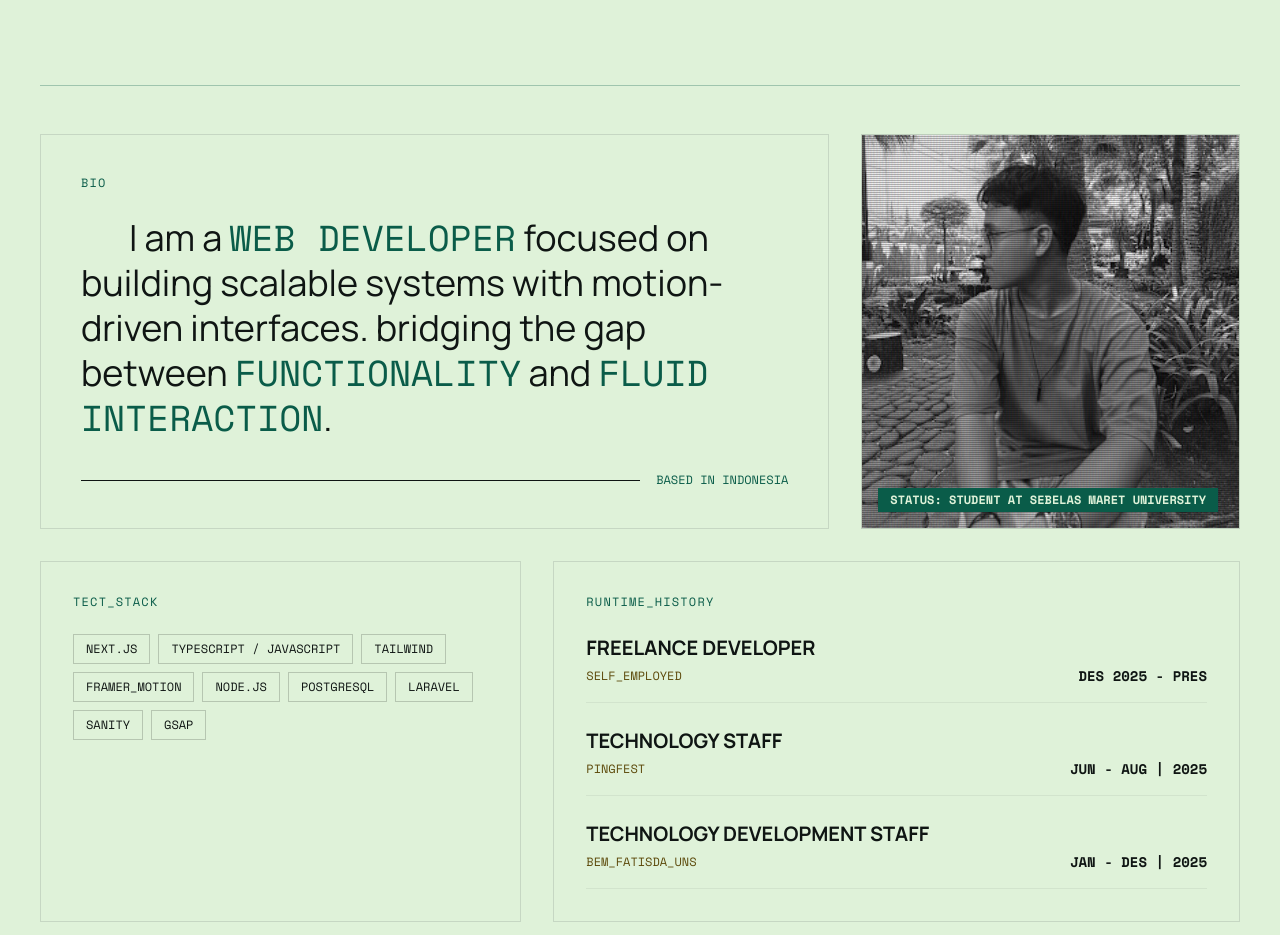
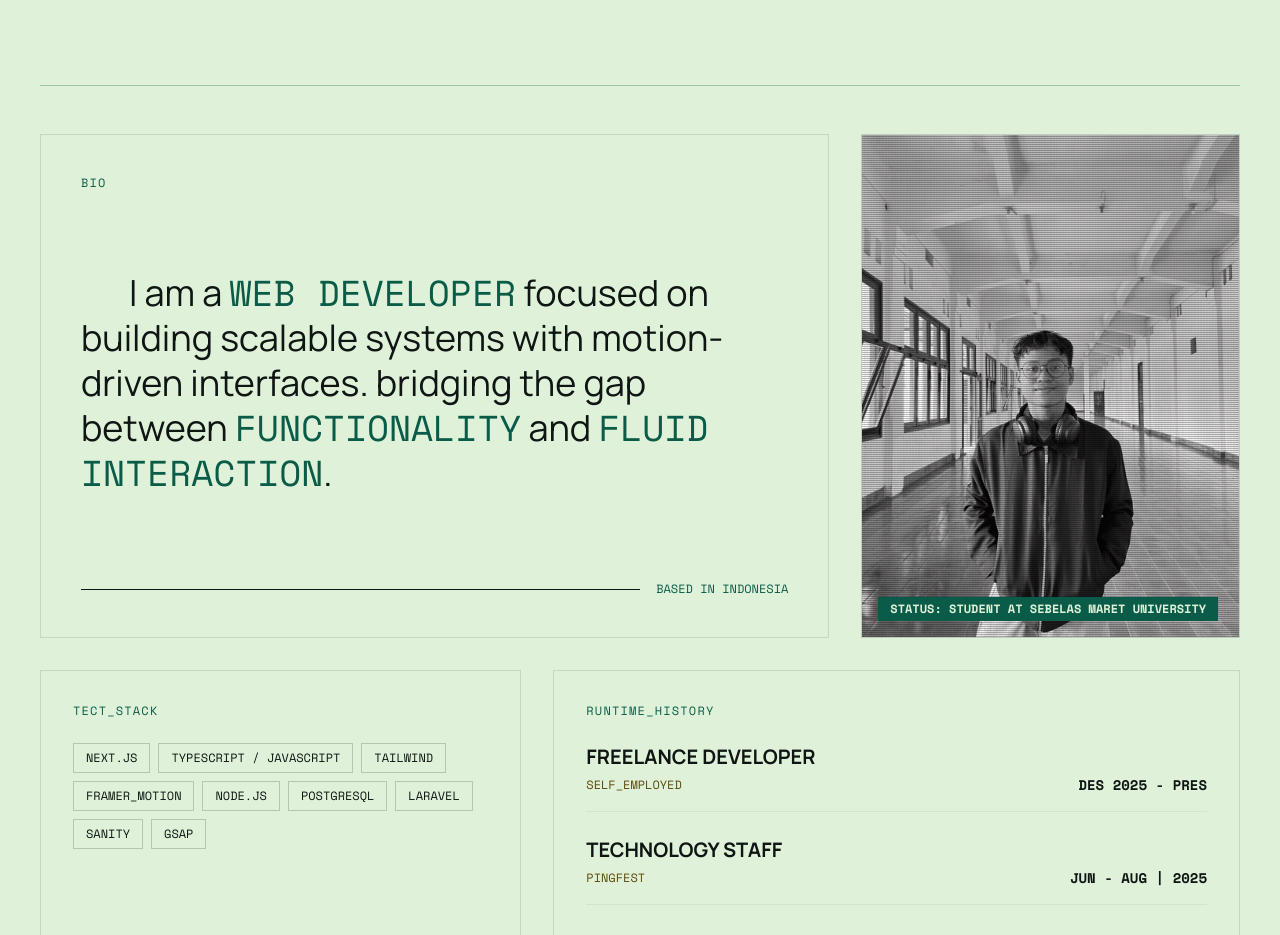
Before and after one commit to GibranMaulana/porto, a Next.js app: page / in a window 1280 px wide. Shown: the part 3280-4215 px from the top of the page. Built offline with nearby package versions, Linux system fonts and the light colour scheme.

Commit message:
change: photo-profile on about section

```diff
--- a/src/sections/About.tsx
+++ b/src/sections/About.tsx
@@ -72,7 +72,7 @@ export default function AboutSection() {
 
          <div className="place-content-center md:col-span-4 border border-muted/20 bg-secondary/5 relative max-h-none sm:max-h-52 lg:max-h-none overflow-hidden group min-h-[300px] max-w-none sm:max-w-52 lg:max-w-none">
             <img
-               src="/images/face.jpg"
+               src="/images/photo-profile-2.jpeg"
                alt="Profile"
                className="w-full h-full object-cover grayscale group-hover:grayscale-0 transition-all duration-700 scale-100 group-hover:scale-110"
             />
```
Also changed, not shown: public/images/photo-profile-2.jpeg (added).
